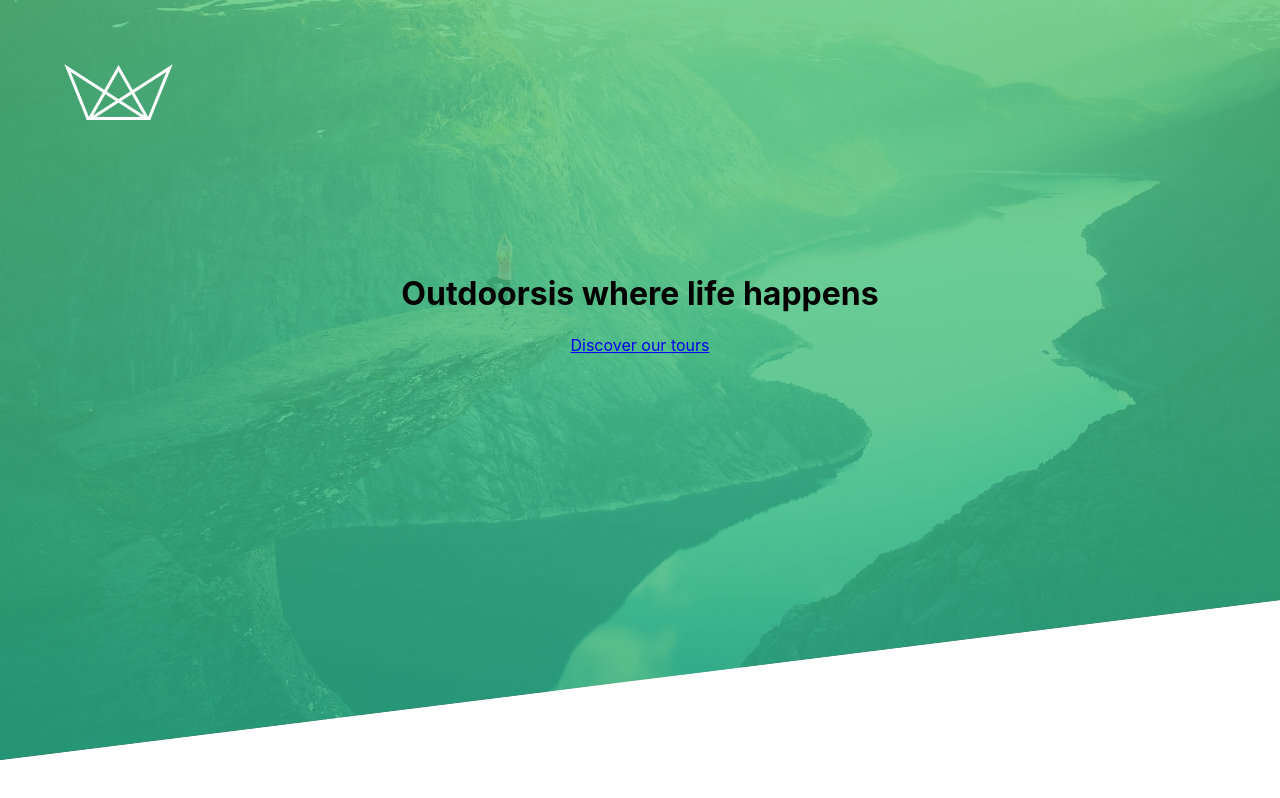
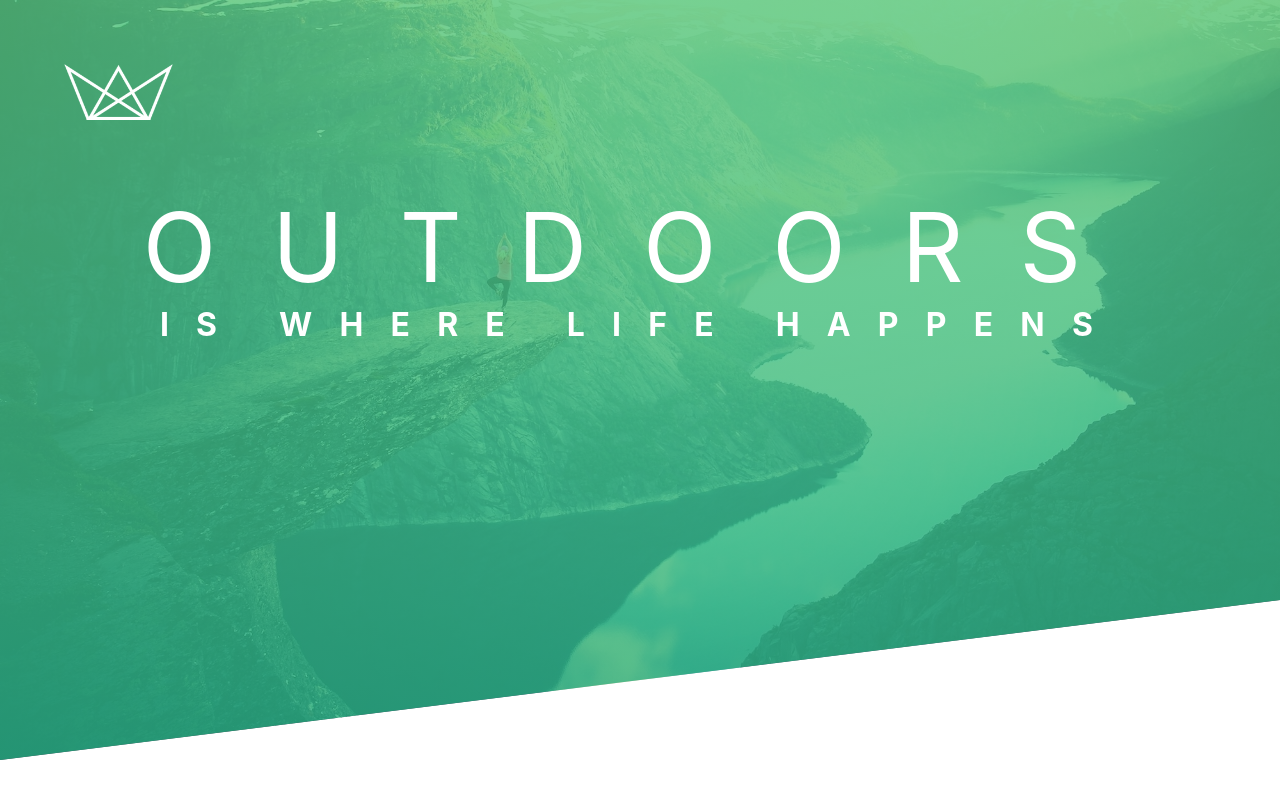
Before and after one commit to Heisey/natours, a React (Create React App) app in the folder client/: page / in a window 1280 px wide. Built offline with nearby package versions, Linux system fonts and the light colour scheme.

Commit message:
finished most header, buttons need to be finished

```diff
--- a/client/src/components/core/PrimaryHeader/index.js
+++ b/client/src/components/core/PrimaryHeader/index.js
@@ -7,16 +7,16 @@ const PrimaryHeader = () => {
 
   return (
     <styles.PrimaryHeader>
-    {/* <styles.Overlay /> */}
       <styles.LogoBox>
         <styles.HeaderLogo src={logoImage} alt="Logo" />
       </styles.LogoBox>
-      <styles.TextBox class="header__text-box">
-        <h1 class="heading-primary">
-          <span class="heading-primary--main">Outdoors</span>
-          <span class="heading-primary--sub">is where life happens</span>
-        </h1>
-        <a href="#section-tours" class="btn btn--white btn--animated">Discover our tours</a>
+      <styles.TextBox>
+        <styles.Heading>
+          <styles.HeadingMain class="heading-primary--main">Outdoors</styles.HeadingMain>
+          <styles.HeadingSub class="heading-primary--sub">is where life happens</styles.HeadingSub>
+        </styles.Heading>
+        {/* //~~ Custom Link need to be built */}
+        {/* <a href="#section-tours" class="btn btn--white btn--animated">Discover our tours</a> */}
       </styles.TextBox>
     </styles.PrimaryHeader>
   )
--- a/client/src/components/core/PrimaryHeader/styles/Base/index.js
+++ b/client/src/components/core/PrimaryHeader/styles/Base/index.js
@@ -1,47 +1,14 @@
 import styled from 'styled-components/macro'
 
-import heroImage from '../../../../../assets/images/hero.jpg'
-
-const backgroundGradient = (props) => {
-  // return `
-  //   url(${heroImage})
-  // `
-
-  return `
-    linear-gradient(
-      rgba(${props.theme.colorPrimaryLightRGBA}, 0.8),
-      rgba(${props.theme.colorPrimaryDarkRGBA}, 0.8)
-    ),
-    url(${heroImage})
-  `
-}
+import { backgroundGradient } from '../functions'
 
 export const PrimaryHeader = styled.div`
   position: relative;
   height: 95vh;
   background-image: ${props => backgroundGradient(props)};
-  /* background-image: linear-gradient(
-    to right bottom,
-  rgba($color-primary-light, 0.8),
-  rgba($color-primary-dark, 0.8)),
-  url(../img/hero.jpg);  */
-  /* so that the background image adjusts when we resize the window */
   background-size: cover;
-  /* ensures the top of the image stays at the top of the container when we resize */
-  /* it will crop from the bottom.  */
-  /* There's also bottom and center */
   background-position: top;
-  //need the webkit thing in 2017. not sure about now
-  /* -webkit-background-clip: polygon(0 0, 100% 0, 100% 85%, 0 100%); */
   clip-path: polygon(0 0, 100% 0, 100% 75vh, 0 100%);
-`
-
-export const Overlay = styled.div`
-  position: absolute;
-  height: 95vh;
-  width: 100%;
-  background-color: ${props => `rgba(${props.theme.colorPrimaryLightRGBA}, 0.8)`};
-  z-index: 5;
 `
 
 export const LogoBox = styled.div`
--- a/client/src/components/core/PrimaryHeader/styles/Content/index.js
+++ b/client/src/components/core/PrimaryHeader/styles/Content/index.js
@@ -1,5 +1,39 @@
 import styled from 'styled-components/macro'
+import {
+  moveInLeft,
+  moveInRight
+} from '../animations'
 
 export const HeaderLogo = styled.img`
   height: 3.5rem;
 `
+
+export const Heading = styled.h1`
+  color: ${props => props.theme.colorWhite};
+  text-transform: uppercase;
+
+  /*determines whether the back of the element is visible. Useful for things that rotate etc
+  but in this case it's a hack to prevent a weird shakey thing in browsers that no one understands*/
+  backface-visibility: hidden;
+  margin-bottom: 6rem;
+`
+
+export const HeadingMain = styled.span`
+  display: block;
+  font-size: 6rem;
+  font-weight: 400;
+  letter-spacing: 3.5rem;
+  animation-name: ${moveInLeft};
+  animation-duration: 1s;
+  animation-timing-function: ease-out;
+`
+
+export const HeadingSub = styled.span`
+  display: block;
+  font-size: 2rem;
+  font-weight: 700;
+  letter-spacing: 1.7rem;
+  animation-name: ${moveInRight};
+  animation-duration: 1s;
+  animation-timing-function: ease-out;
+`
--- /dev/null
+++ b/client/src/components/core/PrimaryHeader/styles/animations/index.js
@@ -0,0 +1,39 @@
+import { keyframes } from 'styled-components'
+
+export const moveInLeft = keyframes`
+  0% {
+    opacity: 0;
+    transform: translateX(-10rem);
+  }
+
+  /* rotating is hilarious:
+  60% {
+    transform: rotate(180deg);
+  }
+  */
+
+  80% {
+    transform: translateX(1rem);
+  }
+
+  100% {
+    opacity: 1;
+    transform: translate(0);
+  }
+`
+
+export const moveInRight = keyframes`
+  0% {
+    opacity: 0;
+    transform: translateX(10rem);
+  }
+
+  80% {
+    transform: translateX(-1rem);
+  }
+
+  100% {
+    opacity: 1;
+    transform: translate(0);
+  }
+`
--- /dev/null
+++ b/client/src/components/core/PrimaryHeader/styles/functions/index.js
@@ -0,0 +1,13 @@
+
+import heroImage from '../../../../../assets/images/hero.jpg'
+
+export const backgroundGradient = (props) => {
+
+  return `
+    linear-gradient(
+      rgba(${props.theme.colorPrimaryLightRGBA}, 0.8),
+      rgba(${props.theme.colorPrimaryDarkRGBA}, 0.8)
+    ),
+    url(${heroImage})
+  `
+}
```
Also changed, not shown: client/src/components/buttons/Primary/index.js (added, +10 -0 lines), client/src/components/core/PrimaryHeader/styles/index.js (+9 -5 lines), client/src/components/buttons/index.js (added).
